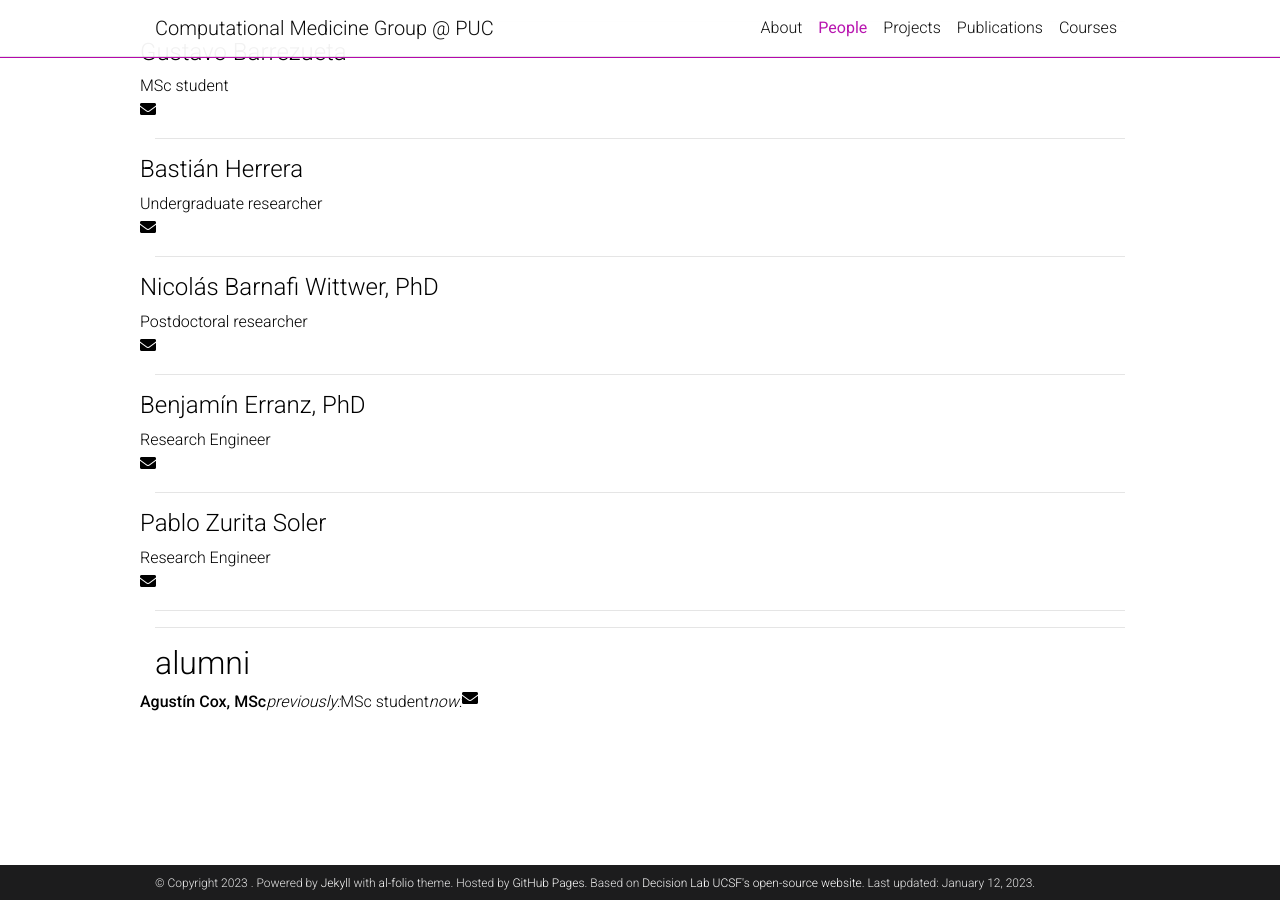
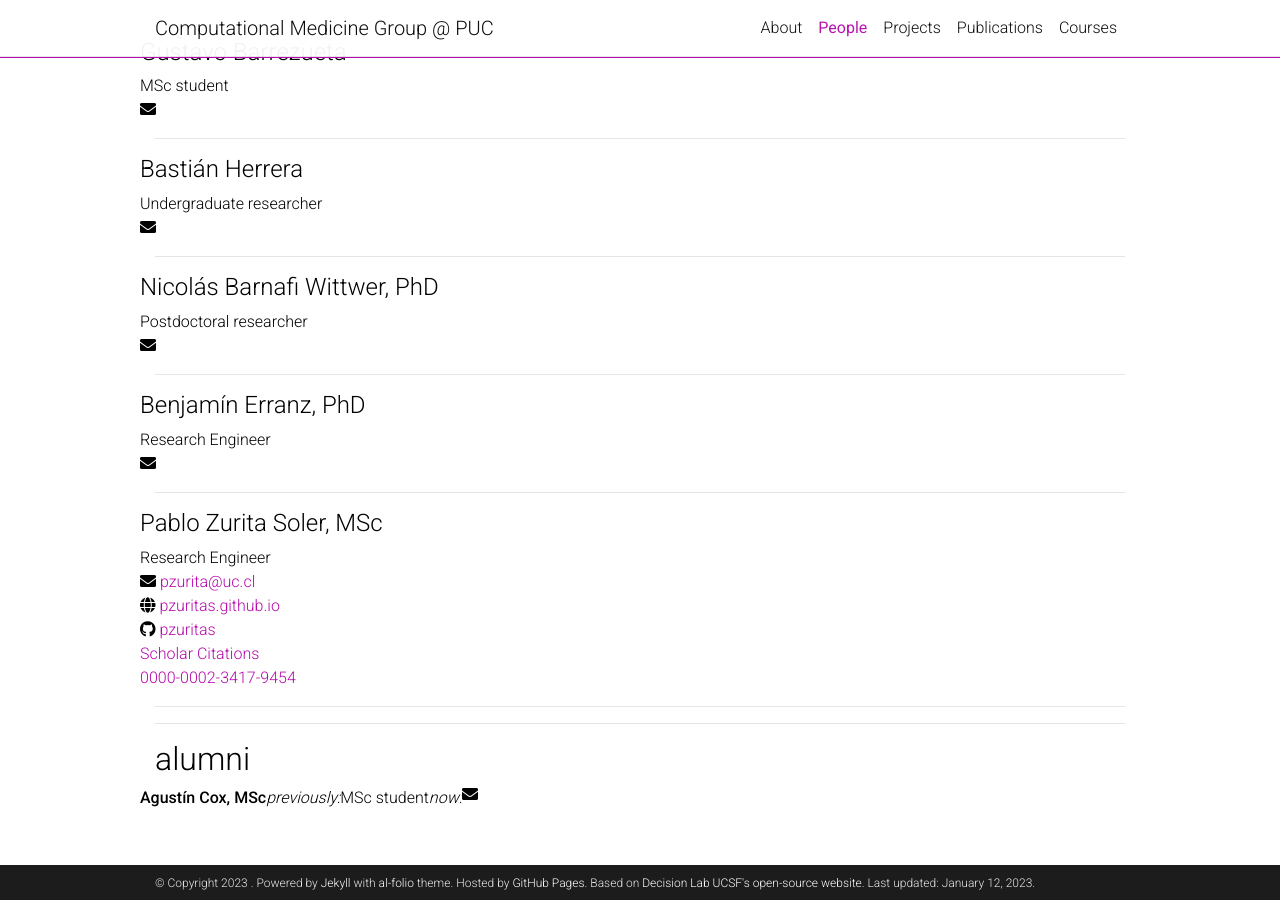
Before and after one commit to comp-medicine-uc/comp-medicine-uc.github.io, a Jekyll site: the page built from _pages/people.md, in a window 1280 px wide and 900 px high, scrolled down 972 px. Built offline with Jekyll 4.4.1, drawn with Linux system fonts in a browser that asks for light colours; comment, search, counter and statistics services are not loaded; a style sheet for code colours, icons or effects is not loaded.

Commit message:
Updated coauthors and members files

```diff
--- a/_data/members.yml
+++ b/_data/members.yml
@@ -142,14 +142,14 @@
   description:
 
 - name: Pablo Zurita Soler
-  degrees:
+  degrees: MSc
   image:
   altimage:
   position: Research Engineer
-  email:
-  twitter: ""
-  website:
-  github:
-  scholar:
-  orcid:
+  email: pzurita@uc.cl
+  twitter: "pablozuritas"
+  website: pzuritas.github.io
+  github: pzuritas
+  scholar: 16EmcJUAAAAJ
+  orcid: 0000-0002-3417-9454
   description:
```
Also changed, not shown: _data/coauthors.yml (+3 -34 lines).
